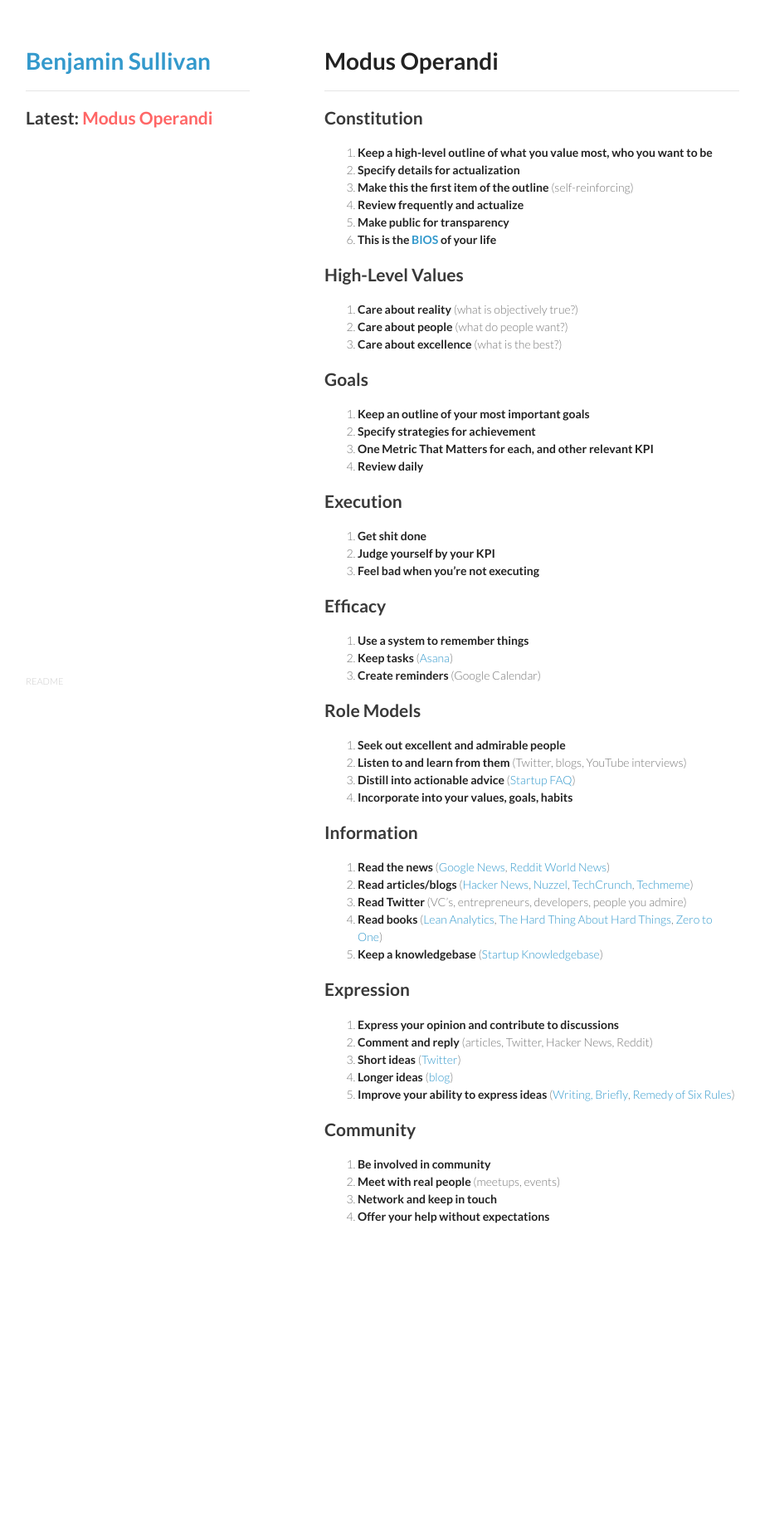
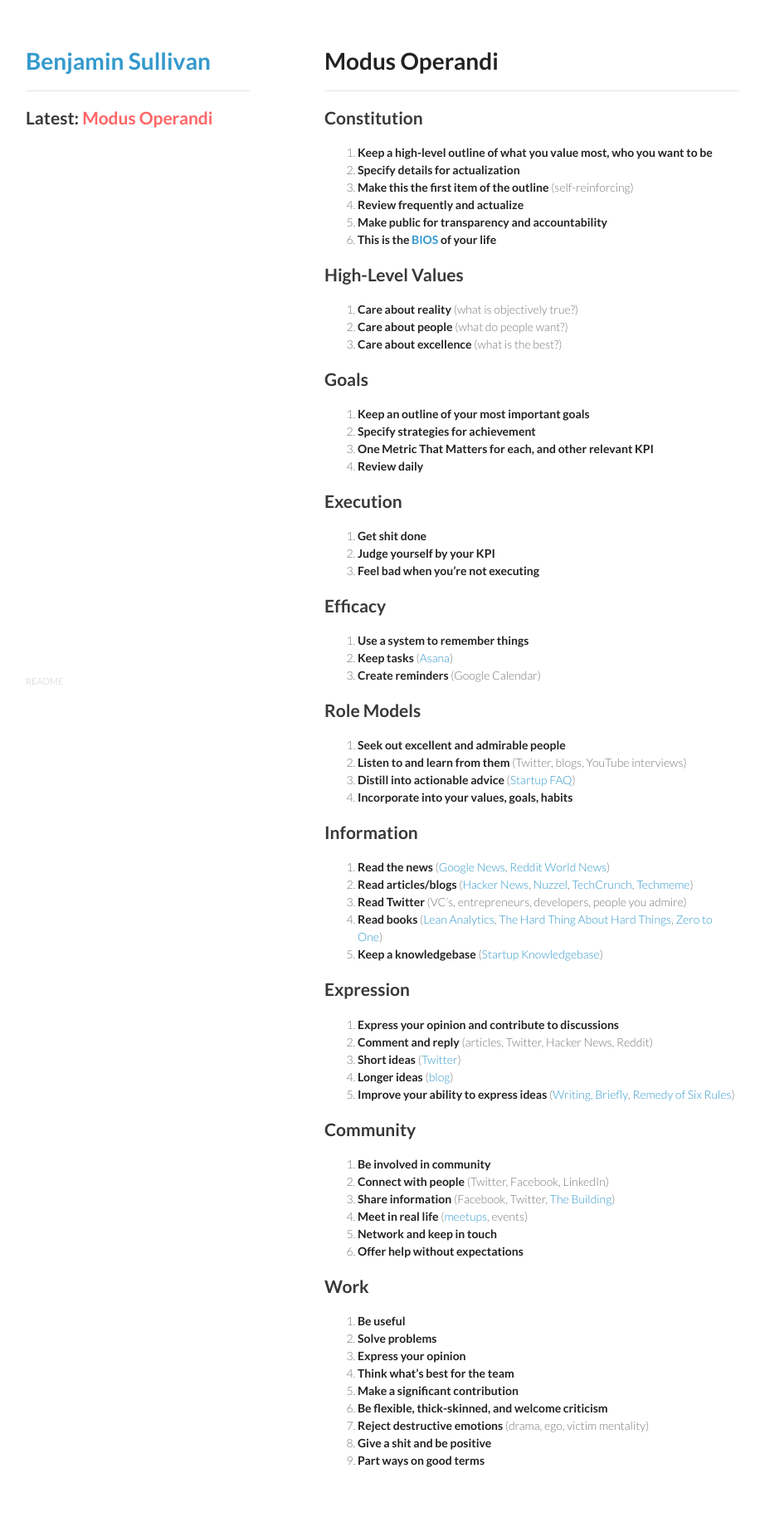
Before and after one commit to bnjs/bnjs.github.io, a Jekyll site: the page built from _posts/2014-09-13-modus-operandi.md, in a window 1280 px wide. Shown: the whole page at 83% size, without its empty margins (179-1095 px from the left). Built offline with Jekyll 4.4.1, drawn with Linux system fonts in a browser that asks for light colours; nearby versions of some CDN libraries; before the commit the page ends 1546 px from its top, so only the background shows below that.

Commit message:
Add work section to Modus Operandi

```diff
--- a/_posts/2014-09-13-modus-operandi.md
+++ b/_posts/2014-09-13-modus-operandi.md
@@ -12,7 +12,7 @@ permalink: modus-operandi
 2. **Specify details for actualization**
 3. **Make this the first item of the outline** (self-reinforcing)
 4. **Review frequently and actualize**
-5. **Make public for transparency**
+5. **Make public for transparency and accountability**
 6. **This is the [BIOS](http://en.wikipedia.org/wiki/BIOS) of your life**
 
 ## High-Level Values
@@ -67,6 +67,20 @@ permalink: modus-operandi
 ## Community
 
 1. **Be involved in community**
-2. **Meet with real people** (meetups, events)
+2. **Connect with people** (Twitter, Facebook, LinkedIn)
+3. **Share information** (Facebook, Twitter, [The Building](http://thebuilding.io))
+2. **Meet in real life** ([meetups](http://www.meetup.com/), events)
 3. **Network and keep in touch**
-4. **Offer your help without expectations**
+4. **Offer help without expectations**
+
+## Work
+
+1. **Be useful**
+2. **Solve problems**
+3. **Express your opinion**
+4. **Think what's best for the team**
+5. **Make a significant contribution**
+6. **Be flexible, thick-skinned, and welcome criticism**
+7. **Reject destructive emotions** (drama, ego, victim mentality)
+8. **Give a shit and be positive**
+9. **Part ways on good terms**
```
